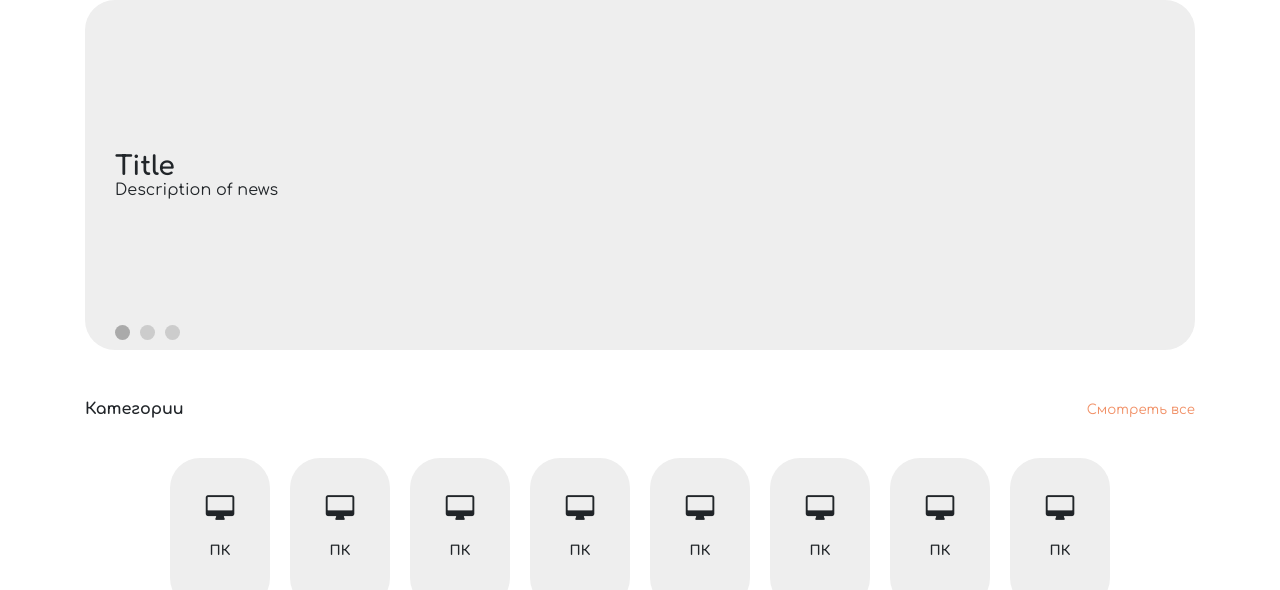
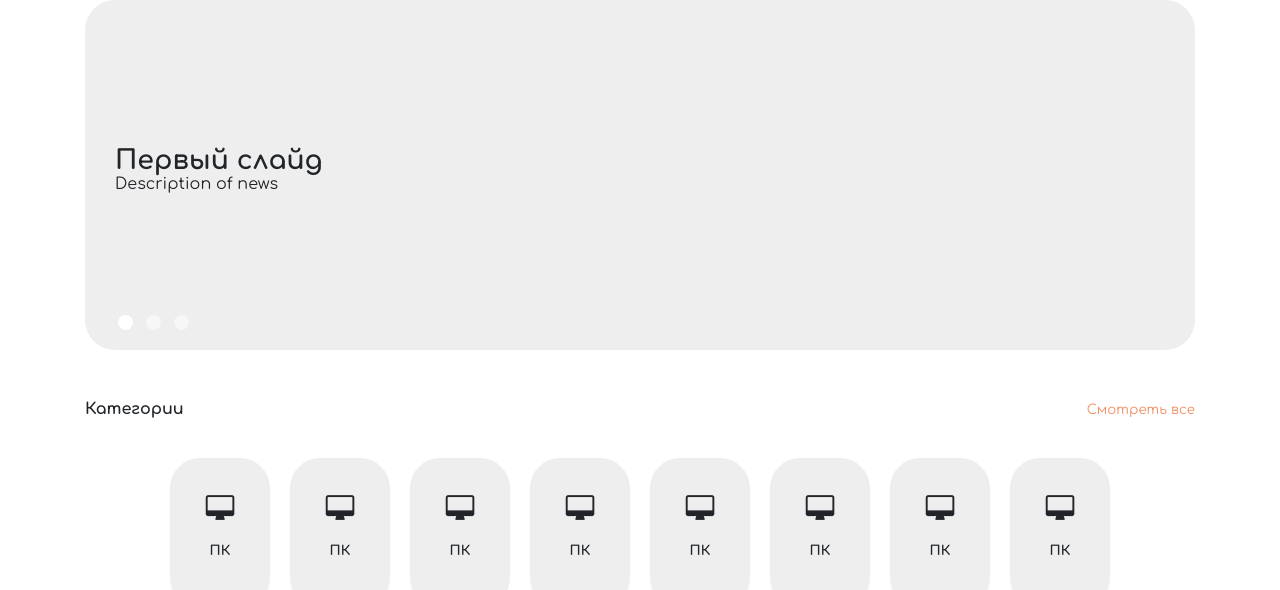
Before and after one commit to hhrum/php-shop, a PHP site: page /public/index.html in a window 1280 px wide. Shown: the part 140-730 px from the top of the page. Run offline with PHP 8.4, Linux system fonts and the light colour scheme.

Commit message:
Made carousel for hot news

```diff
--- a/public/css/style.css
+++ b/public/css/style.css
@@ -173,16 +173,17 @@
 /* Main Block -> Hot News Block */
 .hot-news {
     width: 100%;
-    height: 350px;
-    padding: 30px;
     box-sizing: border-box;
 
     border-radius: var(--border-radius);
     background-color: var(--bg-element);
 
-    display: flex;
-    flex-direction: column;
-    justify-content: center;
+    position: relative;
+}
+
+.hot-news__content {
+    width: 100%;
+    height: 350px;
 
     position: relative;
 }
@@ -190,21 +191,33 @@
 .hot-new__title {
     font-weight: bold;
     font-size: 20pt;
+
+    position: absolute;
+    left: 30px;
+    bottom: 50%;
+}
+
+.hot-news__description {
+    position: absolute;
+    left: 30px;
+    top: 50%;
 }
 
 .hot-news__nav {
-    position: absolute;
-    bottom: 10px;
-    left: 30px;
+    margin: 0 !important;
 
-    display: flex;
+    position: absolute !important;
+    bottom: 10px !important;
+    left: 30px !important;
+
+    justify-content: start !important;
 }
 
 .hot-news_nav-item {
-    width: 15px;
-    height: 15px;
-    border-radius: 50%;
-    margin-right: 10px;
+    width: 15px !important;
+    height: 15px !important;
+    border-radius: 50% !important;
+    margin-right: 10px !important;
 
     background-color: #aaa;
     opacity: 0.5;
--- a/public/index.html
+++ b/public/index.html
@@ -69,13 +69,25 @@
         </div>
     </div>
     <main class="container">
-        <div class="hot-news">
-            <div class="hot-new__title">Title</div>
-            <div class="hot-news__description">Description of news</div>
-            <div class="hot-news__nav">
-                <div class="hot-news_nav-item hot-news_nav-item_selected"></div>
-                <div class="hot-news_nav-item"></div>
-                <div class="hot-news_nav-item"></div>
+        <div id="carouselExampleIndicators" class="carousel slide hot-news" data-ride="carousel">
+            <ol class="carousel-indicators hot-news__nav">
+                <li data-target="#carouselExampleIndicators" data-slide-to="0" class="hot-news_nav-item active"></li>
+                <li data-target="#carouselExampleIndicators" data-slide-to="1" class="hot-news_nav-item"></li>
+                <li data-target="#carouselExampleIndicators" data-slide-to="2" class="hot-news_nav-item"></li>
+            </ol>
+            <div class="carousel-inner">
+                <div class="carousel-item active hot-news__content">
+                    <div class="hot-new__title">Первый слайд</div>
+                    <div class="hot-news__description">Description of news</div>
+                </div>
+                <div class="carousel-item hot-news__content">
+                    <div class="hot-new__title">2 слайд</div>
+                    <div class="hot-news__description">Катаемся</div>
+                </div>
+                <div class="carousel-item hot-news__content">
+                    <div class="hot-new__title">Title</div>
+                    <div class="hot-news__description">Хуебондим, ае</div>
+                </div>
             </div>
         </div>
 
```
